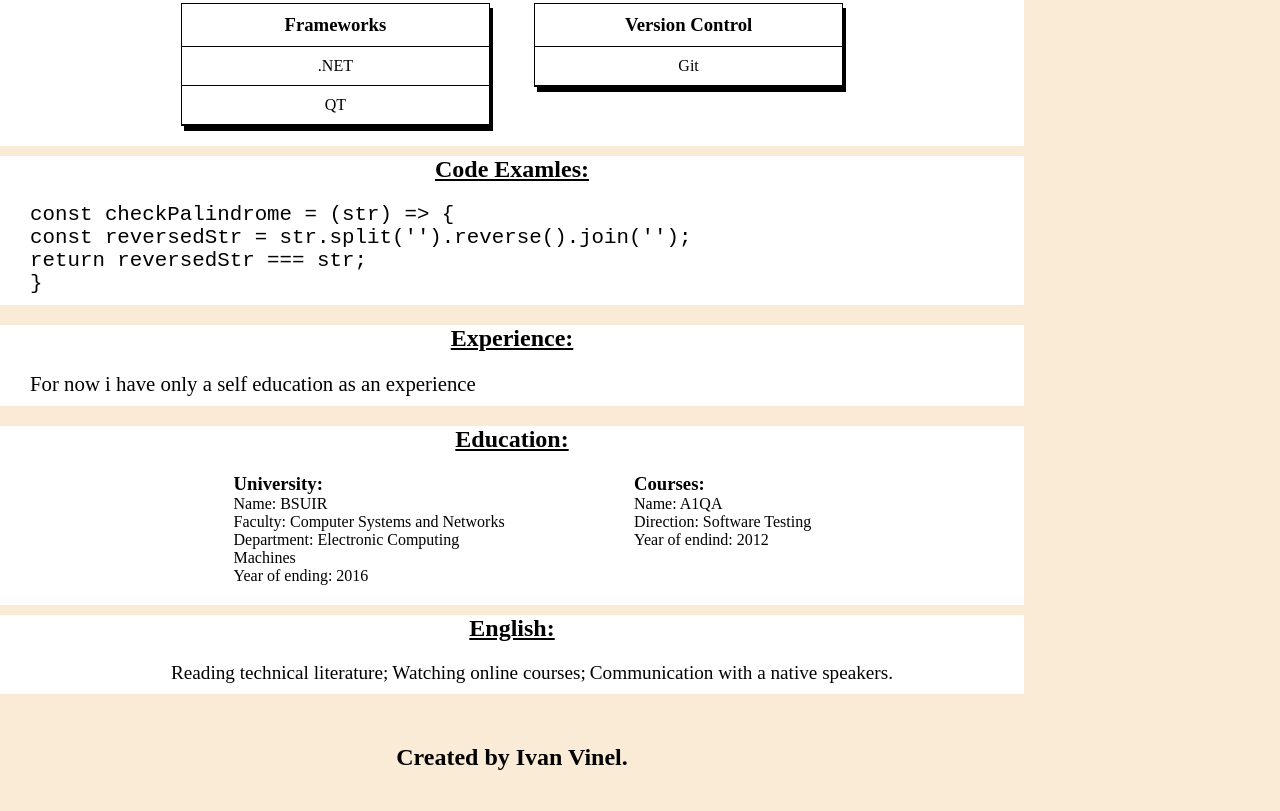
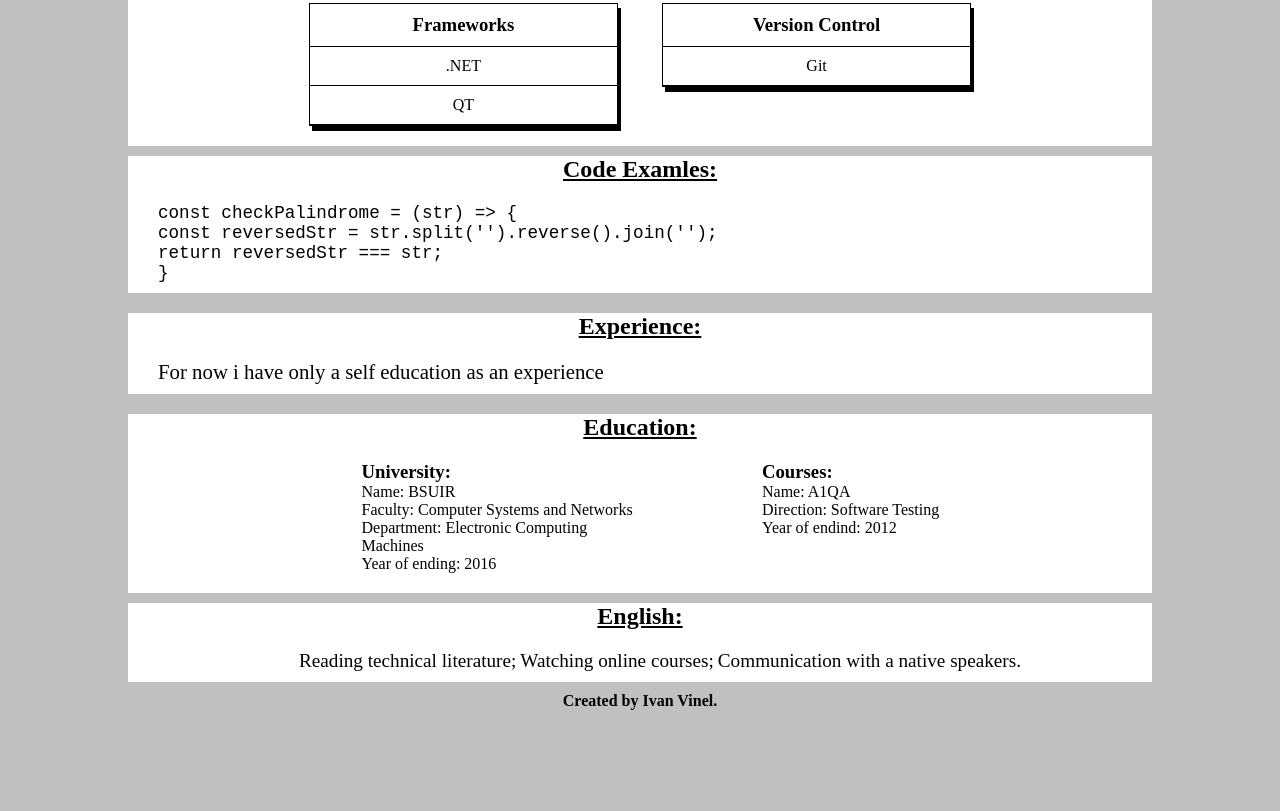
Before and after one commit to IvanVinel/rsschool-cv, a plain HTML site: page index.html in a window 1280 px wide. Shown: the part 1098-1909 px from the top of the page. After the commit the page ends 1808 px from the top, so only its background shows below. Drawn offline with Linux system fonts and the light colour scheme.

Commit message:
fix: position of the items on page set to center

```diff
--- a/index.html
+++ b/index.html
@@ -111,7 +111,7 @@
         </section>
     </main>
     <footer>
-        <h2>Created by Ivan Vinel.</h2>
+        <h4>Created by Ivan Vinel.</h4>
     </footer>
 </body>
 
--- a/style.css
+++ b/style.css
@@ -3,18 +3,17 @@
 }
 
 body {
-    background-color: antiquewhite;
-    max-width: 1024px;
+    background-color: silver;
+    margin: auto;
 }
 
 
 header {
     position: fixed;
     top: 0px;
-    z-index: 10;
+    z-index: 100;
     height: 150px;
     width: 100%;
-
 }
 
 header h1 {
@@ -30,6 +29,7 @@ section {
     margin: 10px auto;
     text-align: center;
     background-color: white;
+    max-width: 1024px;
 }
 
 footer {
@@ -141,7 +141,7 @@ footer h2 {
     justify-content: flex-start;
     text-align: left;
     margin: 20px;
-    font-size: 1.3rem;
+    font-size: 1.1rem;
 }
 
 #english li {
```
